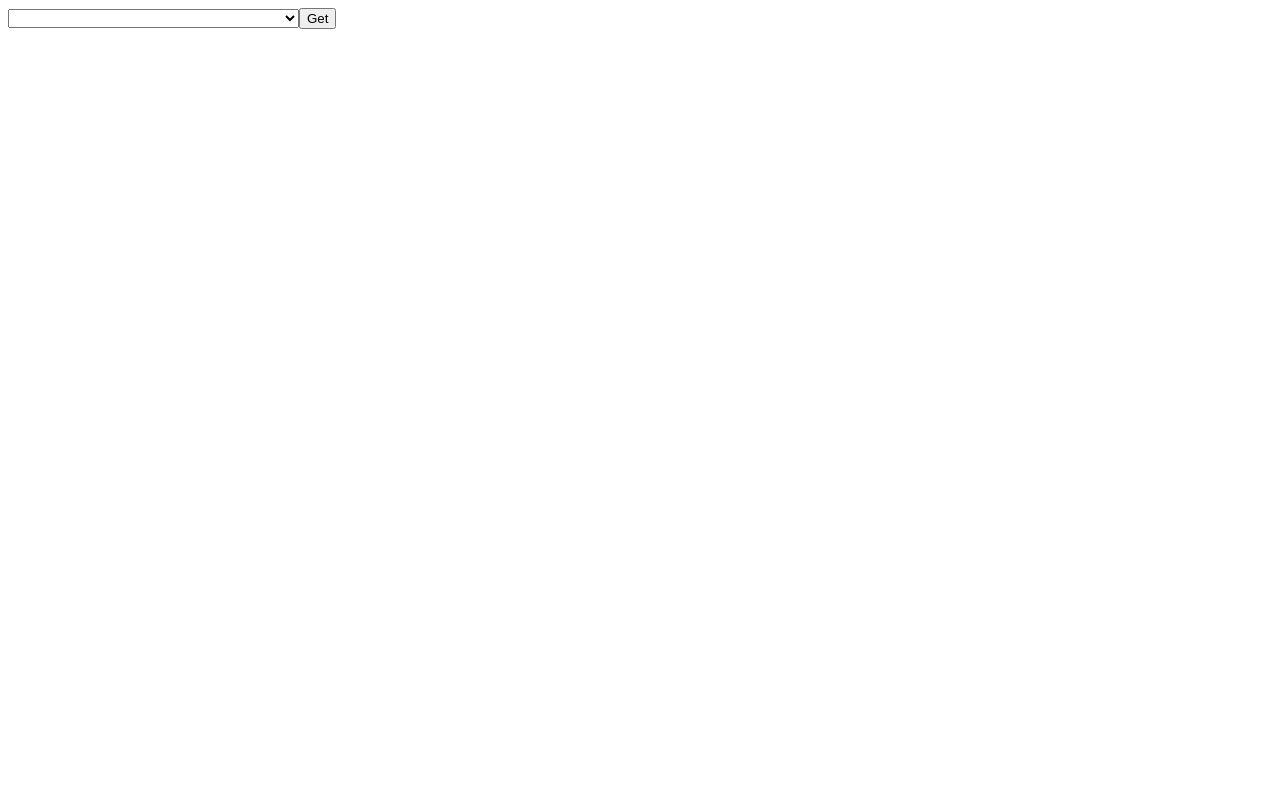
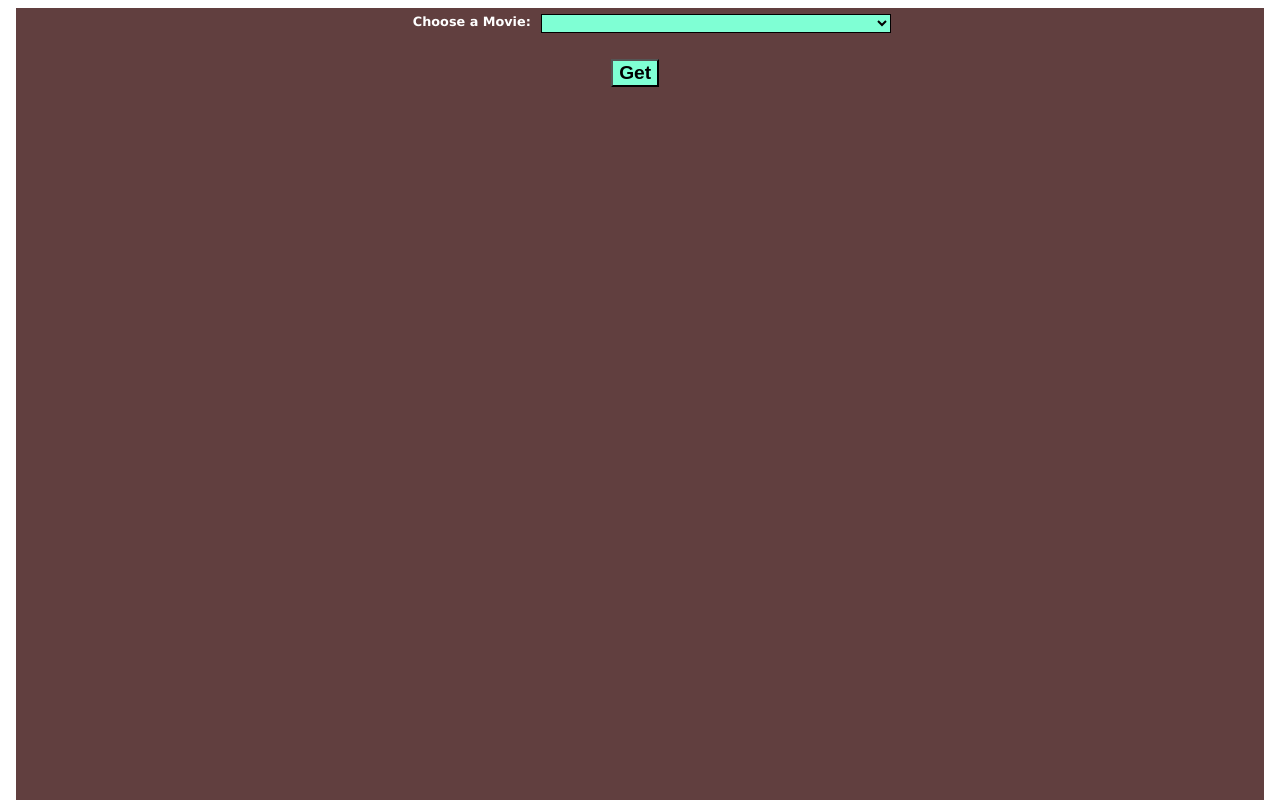
Before and after one commit to Jackey-Cao/Vue-Assignment, a Vue app: page / in a window 1280 px wide. Shown: the top 800 px of the page. Built offline with nearby package versions, Linux system fonts and the light colour scheme.

Commit message:
Finished webpage and styling.

```diff
--- a/src/components/Movies.vue
+++ b/src/components/Movies.vue
@@ -3,9 +3,7 @@ import axios from "axios";
 import { ref } from "vue";
 
 const movie = ref(null);
-const title = ref(null);
-const runtime = ref(null);
-let movieData = ref("");
+const movieData = ref(null);
 
 const getMovie = async () => {
   movieData.value = (
@@ -17,14 +15,14 @@ const getMovie = async () => {
       },
     })
   ).data;
-  console.log(movieData);
 };
 </script>
 
 <template>
-
-  <div class="movies">
-    <select v-model="movie">
+  <body>
+    <label id="label" for="movies">Choose a Movie:</label>
+    <div>
+      <select id="movies" v-model="movie">
         <option value="671">Harry Potter and the Philosopher's Stone</option>
         <option value="672">Harry Potter and the Chamber of Secrets</option>
         <option value="673">Harry Potter and the Prisoner of Azkaban</option>
@@ -36,23 +34,163 @@ const getMovie = async () => {
         <option value="361743">Top Gun: Maverick</option>
         <option value="438148">Minions: The Rise of Gru</option>
       </select>
-    <button @click="getMovie">Get</button>
-    <div>
+      <button id="button" @click="getMovie">Get</button>
 
+      <div class="display" v-if="movieData">
+        <h1 id="title">{{ movieData.title }}</h1>
+        <iframe id="video" :src="`https://www.youtube.com/embed/${movieData.videos.results.filter((trailer) => trailer.type === 'Trailer').at(0).key}`" frameborder="0"></iframe>
+        <p id="runTime">Runtime: {{ movieData.runtime }} Mins</p>
+        <p id="language">Language: {{ movieData.original_language }}</p>
+        <p id="releaseDate">Release Date: {{ movieData.release_date }}</p>
+        <p id="overview">{{ movieData.overview }}</p>
+        <p id="popularity">Popularity: {{ movieData.popularity }}</p>
+        <p id="avgVote">Average Vote: {{ movieData.vote_average }}</p>
+        <p id="voteCount">Vote Count: {{ movieData.vote_count }}</p>
+        <p id="revenue">Revenue: ${{ movieData.revenue }}</p>
+        <img id="cover" :src="`https://image.tmdb.org/t/p/w500${movieData.poster_path}`" alt="">
       </div>
-    <p>{{ movieData.title }}</p>
-    <h1>{{ movieData.release_date }}</h1>
-    <!-- <div v-if="weather">
-      <p>Lat: {{ weather.latitude }} deg.</p>
-      <p>Long: {{ weather.longitude }} deg.</p>
-      <p>Temp: {{ weather.current_weather.temperature }} C</p>
-      <p>Windspeed: {{ weather.current_weather.windspeed }} km/h</p>
-      <p>Wind Direction: {{ weather.current_weather.winddirection }} deg.</p>
-    </div> -->
     </div>
-
+  </body>
 </template>
 
 <style scoped>
+body {
+  background-color: rgba(49, 4, 4, 0.763);
+  height: 200vh;
+}
 
+#label {
+  position: absolute;
+  color: white;
+  padding-top: 0.5vw;
+  padding-left: 31vw;
+  font-weight: bold;
+  font-family: Verdana, Tahoma, sans-serif;
+  font-size: 1vw;
+}
+
+#movies {
+  color: black;
+  margin-left: 41vw;
+  margin-top: 0.5vw;
+  background-color: aquamarine;
+  border-color: black;
+  font-weight: bold;
+  font-family: Verdana, Tahoma, sans-serif;
+  font-size: 1vw;
+  text-align: center;
+}
+
+#button {
+  font-size: 1.5vw;
+  margin-top: 2vw;
+  color: rgb(0, 0, 0);
+  background-color: aquamarine;
+  border-color: black;
+  font-weight: bold;
+  border-width: 2px;
+  margin-left: 46.5vw;
+  cursor: pointer;
+}
+
+#title {
+  font-size: 3.5vw;
+  margin-top: 3vw;
+  color:aquamarine;
+  text-align: center;
+  font-family:'Segoe UI', Tahoma, Geneva, Verdana, sans-serif;
+  font-weight: bolder;
+}
+
+#video {
+  display: block;
+  margin-left: auto;
+  margin-right: auto;
+  height: 27vw;
+  aspect-ratio: 16 / 9;
+  border-width: 2px;
+  border-color: aquamarine;
+}
+
+#cover {
+  margin-top: 6vw;
+  margin-left: 7vw;
+  height: 25vw;
+  aspect-ratio: 2 / 3;
+}
+
+#runTime {
+  position: absolute;
+  font-size: 1.5vw;
+  margin-top: 10vw;
+  margin-left: 28vw;
+  color: white;
+  font-family:'Segoe UI', Tahoma, Geneva, Verdana, sans-serif;
+}
+
+#language {
+  position: absolute;
+  font-size: 1.5vw;
+  margin-top: 10vw;
+  margin-left: 50vw;
+  color: white;
+  font-family:'Segoe UI', Tahoma, Geneva, Verdana, sans-serif;
+  text-transform: capitalize;
+}
+
+#releaseDate {
+  position: absolute;
+  font-size: 1.5vw;
+  margin-top: 10vw;
+  margin-left: 70vw;
+  color: white;
+  font-family:'Segoe UI', Tahoma, Geneva, Verdana, sans-serif;
+}
+
+#overview {
+  position: absolute;
+  text-align: center;
+  font-size: 1.2vw;
+  margin-top: 17vw;
+  margin-left: 25vw;
+  margin-right: 8vw;
+  color: white;
+  font-family:'Segoe UI', Tahoma, Geneva, Verdana, sans-serif;
+}
+
+#popularity {
+  position: absolute;
+  font-size: 1.5vw;
+  margin-left: 28vw;
+  margin-top: 35vw;
+  color: aquamarine;
+  font-family:'Segoe UI', Tahoma, Geneva, Verdana, sans-serif;
+}
+
+#avgVote {
+  position: absolute;
+  font-size: 1.5vw;
+  margin-left: 51vw;
+  margin-top: 35vw;
+  color: aquamarine;
+  font-family:'Segoe UI', Tahoma, Geneva, Verdana, sans-serif;
+}
+
+#voteCount {
+  position: absolute;
+  font-size: 1.5vw;
+  margin-left: 75vw;
+  margin-top: 35vw;
+  color: aquamarine;
+  font-family:'Segoe UI', Tahoma, Geneva, Verdana, sans-serif;
+}
+
+#revenue {
+  position: absolute;
+  font-size: 1.5vw;
+  margin-left: 50vw;
+  margin-top: 43vw;
+  color: aquamarine;
+  font-family:'Segoe UI', Tahoma, Geneva, Verdana, sans-serif;
+}
 </style>
```
Lines whose indentation alone changed are shown as unchanged.
